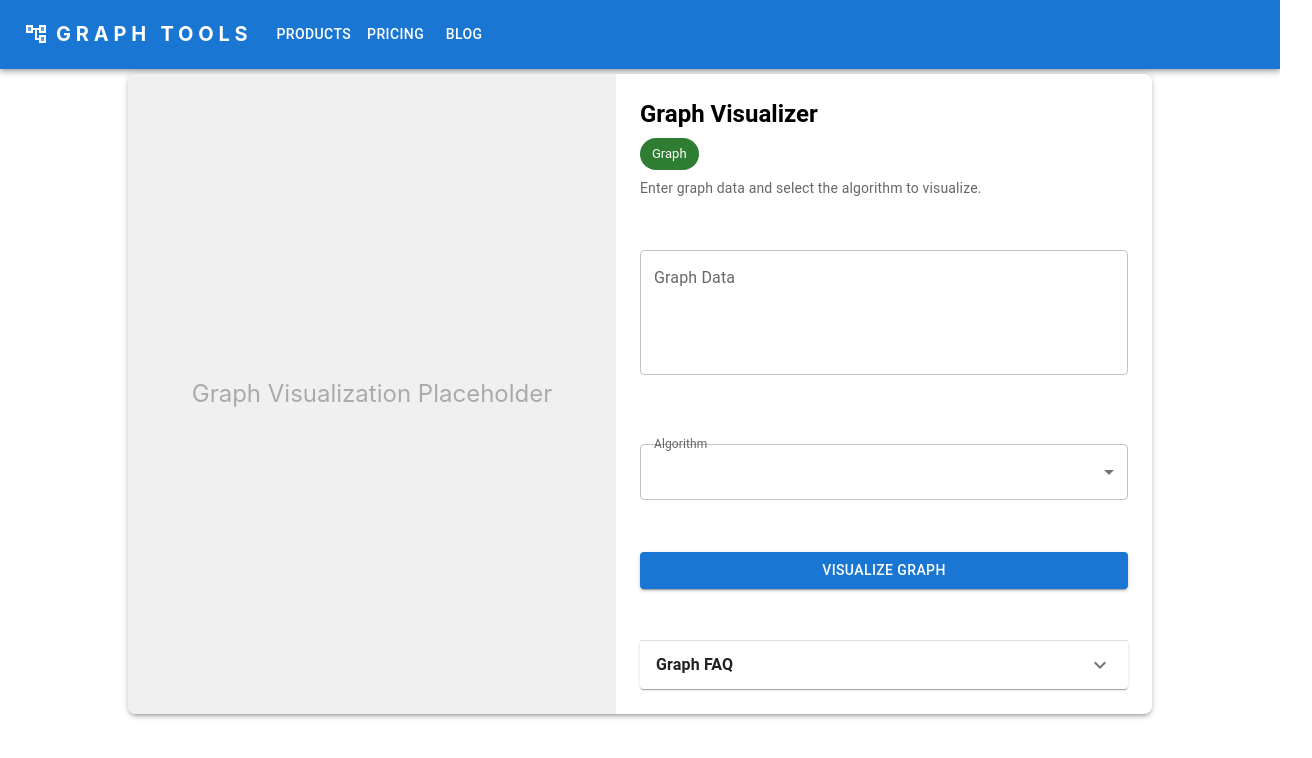
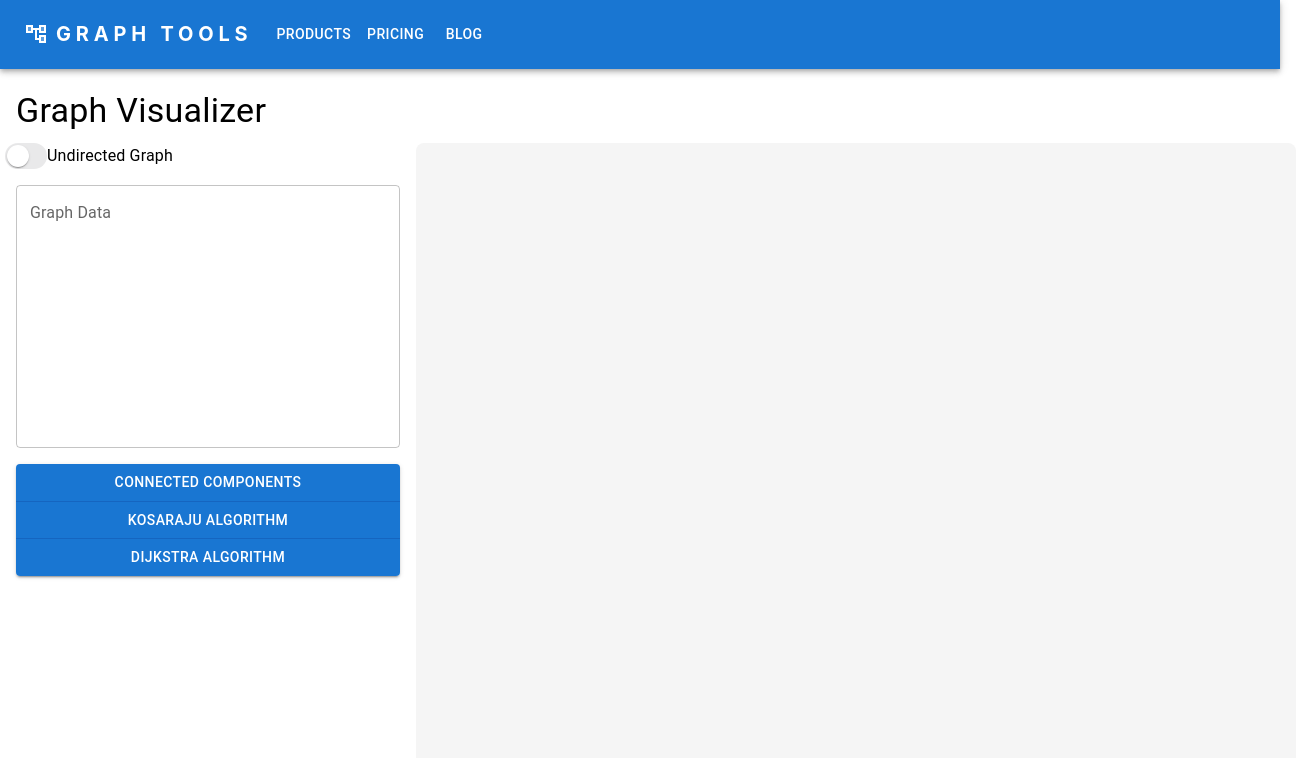
Before and after one commit to madhukar666/graph-tools, a React (Create React App) app: page / in a window 1280 px wide. Shown: the top 758 px of the page, 1312 px wide, since content can reach past the window. Built offline with nearby package versions, Linux system fonts and the light colour scheme.

Commit message:
graph visualization for connected components and strictly connected components

```diff
--- a/package.json
+++ b/package.json
@@ -13,9 +13,12 @@
     "@testing-library/react": "^13.4.0",
     "@testing-library/user-event": "^13.5.0",
     "bootstrap": "^5.3.3",
+    "browserify-zlib": "^0.2.0",
     "react": "^18.3.1",
     "react-dom": "^18.3.1",
     "react-scripts": "5.0.1",
+    "url": "^0.11.4",
+    "vis-network": "^9.1.9",
     "web-vitals": "^2.1.4"
   },
   "scripts": {
--- /dev/null
+++ b/src/Algorithms/GraphAlgorithms.js
@@ -0,0 +1,86 @@
+
+
+export function connectedComponents(edges, nodes, isdirected = false) {
+
+    const adj = new Array(nodes + 1).fill(null).map(() => []);
+    const visited = new Array(nodes + 1).fill(false);
+    edges.forEach(({ from, to }) => {
+        adj[from].push(to);
+        if (!isdirected) adj[to].push(from);
+    });
+    let componentId = 0;
+    let components = [];
+
+    function dfs(i) {
+        visited[i] = true;
+        components.push({ id: i, label: `${i}`, group: `${componentId}` });
+        adj[i].forEach(u => {
+            if (!visited[u]) dfs(u);
+        });
+    }
+    for (let i = 1; i <= nodes; i++) {
+        if (!visited[i]) {
+            componentId++;
+            dfs(i);
+        }
+    }
+    return components;
+};
+
+export function stronglyConnectedComponents(edges, n) {
+    // Create adjacency lists for the graph and its reverse
+    const graph = Array.from({ length: n + 1 }, () => []);
+    const reverseGraph = Array.from({ length: n + 1 }, () => []);
+
+    edges.forEach(({ from, to }) => {
+        graph[from].push(to);
+        reverseGraph[to].push(from);
+    });
+
+    const visited = new Array(n + 1).fill(false);
+    const stack = [];
+    let components = [];
+
+    // First DFS to fill the stack
+    function dfs1(v) {
+        visited[v] = true;
+        for (const w of graph[v]) {
+            if (!visited[w]) dfs1(w);
+        }
+        stack.push(v);
+    }
+
+    // Second DFS to find SCCs
+    function dfs2(v, componentId) {
+        visited[v] = true;
+        components.push({ id: v, label: `${v}`, group: `${componentId}` });
+        for (const w of reverseGraph[v]) {
+            if (!visited[w]) dfs2(w, componentId);
+        }
+    }
+
+    // First pass: fill the stack
+    for (let i = 1; i <= n; i++) {
+        if (!visited[i]) dfs1(i);
+    }
+
+    // Reset visited array for second pass
+    visited.fill(false);
+
+    // Second pass: find SCCs
+    let componentId = 0;
+    while (stack.length > 0) {
+        const v = stack.pop();
+        if (!visited[v]) {
+            componentId++;
+            dfs2(v, componentId);
+        }
+    }
+
+    return components;
+}
+
+export function dijkstra(edges, n) {
+
+    return n;
+}
--- a/src/components/GraphVisualizer.jsx
+++ b/src/components/GraphVisualizer.jsx
@@ -1,146 +1,103 @@
-import * as React from 'react';
-import { useState, useCallback, useRef } from "react";
-import { Box, TextField, Typography, Button, Select, MenuItem, InputLabel, FormControl, Accordion, AccordionSummary, AccordionDetails, Chip, CardMedia } from '@mui/material';
-import ExpandMoreIcon from '@mui/icons-material/ExpandMore';
-import { Alert } from '@mui/material';
-export default function GraphVisualizer() {
+import React, { useState, useRef, useEffect } from "react";
+import { Box, TextField, Typography, Button, FormControl, Alert, ButtonGroup } from '@mui/material';
+import FormControlLabel from '@mui/material/FormControlLabel';
+import { stronglyConnectedComponents, connectedComponents, dijkstra } from '../Algorithms/GraphAlgorithms';
+import { useGraphData } from '../hooks/useGraphData';
+import { useGraphVisualization } from '../hooks/useGraphVisualization';
+import { IOSSwitch } from '../components/IOSSwitch';
 
-    const [nodes, setNodes] = useState([]);
-    const [edges, setEdges] = useState([]);
-    const [graphData, setGraphData] = useState("");
+const GraphVisualizer = () => {
     const [directed, setDirected] = useState(false);
-    const [showPopup, setShowPopup] = useState(false);
     const [error, setError] = useState("");
+    // console.log(directed);
     const containerRef = useRef(null);
     const networkRef = useRef(null);
 
-    const parseData = useCallback(() => {
-        try {
-            const lines = graphData.trim().split("\n");
-            const numberOfNodes = parseInt(lines[0], 10);
+    const { graphData, setGraphData, nodes, edges, parseData } = useGraphData();
+    const { createNetwork, updateNetwork } = useGraphVisualization(containerRef, networkRef);
 
-            if (isNaN(numberOfNodes) || numberOfNodes <= 0) {
-                throw new Error("Invalid number of nodes");
-            }
+    useEffect(() => {
+        parseData();
+    }, [parseData]);
 
-            const parsedNodes = Array.from({ length: numberOfNodes }, (_, i) => ({
-                id: i + 1,
-                label: `${i + 1}`,
-                shape: "circle",
-            }));
+    useEffect(() => {
+        if (containerRef.current && nodes.length > 0) {
+            createNetwork(nodes, edges, directed);
+        }
+    }, [nodes, edges, createNetwork, directed]);
 
-            const parsedEdges = lines.slice(1).reduce((acc, line) => {
-                const [from, to, weight] = line.trim().split(/\s+/).map(Number);
-                if (isNaN(from) || isNaN(to) || from > numberOfNodes || to > numberOfNodes) {
-                    throw new Error(`Invalid edge: ${line}`);
-                }
-                //@ts-ignore
-                acc.push({ from, to, label: weight ? weight.toString() : "" });
-                return acc;
-            }, []);
-            //@ts-ignore
-            setNodes(parsedNodes);
-            setEdges(parsedEdges);
-            setError("");
-        } catch (err) {
-            //@ts-ignore
-            setError(err.message);
-            setNodes([]);
-            setEdges([]);
-        }
-    }, [graphData]);
-
-    const handleInputChange = (e) => {
-        setGraphData(e.target.value);
-    };
-    const handleVisualize = () => {
-        parseData();
+    const handleDirectedChange = (e) => {
+        const value = !directed;
+        setDirected(value);
+        createNetwork(nodes, edges, value);
     };
 
+    const runAlgorithm = (algorithm, algorithmName) => {
+        try {
+            const result = algorithm(edges, nodes.length, directed);
+            console.log(result);
+            if (!Array.isArray(result) || result.length === 0) {
+                throw new Error(`Invalid result from ${algorithmName}`);
+            }
+            if (algorithmName === "Dijkstra Algorithm") {
+                updateNetwork(result.nodes, result.edges, directed);
+            } else {
+                updateNetwork(result, edges, directed);
+            }
+        } catch (error) {
+            console.error(`Error in ${algorithmName}:`, error);
+            setError(`Error running ${algorithmName}: ${error.message}`);
+        }
+    };
+
+    const handleConnectedComponents = () => runAlgorithm(connectedComponents, "Connected Components");
+    const handleStronglyConnectedComponents = () => runAlgorithm(stronglyConnectedComponents, "Strongly Connected Components");
+    const handleDijkstra = () => runAlgorithm(dijkstra, "Dijkstra Algorithm");
+
+    const buttons = [
+        <Button key="cc" onClick={handleConnectedComponents}>Connected Components</Button>,
+        <Button key="scc" onClick={handleStronglyConnectedComponents}>Kosaraju Algorithm</Button>,
+        <Button key="dijkstra" onClick={handleDijkstra}>Dijkstra Algorithm</Button>,
+    ];
+
     return (
-        <Box
-            sx={{
-                display: 'flex',
-                width: '80vw',
-                height: '80vh',
-                marginTop: '5vh',
-                m: 'auto',
-                boxShadow: 3,
-                borderRadius: 2,
-                overflow: 'hidden',
-                backgroundColor: 'white',
-            }}
-        >
-            {/* Left Side (Graph Rendering Area) */}
-            <Box sx={{ position: 'relative', width: '50%', bgcolor: '#f0f0f0' }}>
-                <CardMedia
-                    component="div"
-                    sx={{ height: '100%', display: 'flex', alignItems: 'center', justifyContent: 'center', fontSize: '1.5rem', color: '#aaa' }}
-                >
-                    {nodes.length > 0 ? `Graph with ${nodes.length} nodes and ${edges.length} edges` : 'Graph Visualization Placeholder'}
-                </CardMedia>
-            </Box>
-
-            {/* Right Side (Graph Controls) */}
-            <Box sx={{ p: 3, display: 'flex', flexDirection: 'column', justifyContent: 'space-between', width: '50%' }}>
-                {/* Header and Information */}
-                <Box>
-                    <Typography variant="h5" fontWeight="bold">Graph Visualizer</Typography>
-                    <Box sx={{ display: 'flex', alignItems: 'center', gap: 1, my: 1 }}>
-                        <Chip label="Graph" color="success" />
-                    </Box>
-                    <Typography variant="body2" color="text.secondary">Enter graph data and select the algorithm to visualize.</Typography>
-                </Box>
-
-                {/* Input Field for Graph Data */}
-                <Box sx={{ my: 2 }}>
+        <Box sx={{ display: "flex", flexDirection: "column", height: '100vh', width: '100vw', p: 2 }}>
+            <Typography variant="h4" gutterBottom>Graph Visualizer</Typography>
+            <Box sx={{ display: "flex", flex: 1, gap: 2 }}>
+                <Box sx={{ width: '30%', display: 'flex', flexDirection: 'column', gap: 2 }}>
+                    <FormControlLabel
+                        control={<IOSSwitch checked={directed} onChange={handleDirectedChange} />}
+                        label={directed ? "Directed Graph" : "Undirected Graph"}
+                    />
                     <TextField
-                        id="input-graph"
                         label="Graph Data"
                         multiline
-                        rows={4}
+                        rows={10}
                         fullWidth
-                        onChange={handleInputChange}
+                        variant="outlined"
                         value={graphData}
-                        variant="outlined"
+                        onChange={(e) => setGraphData(e.target.value)}
                     />
+                    <FormControl fullWidth>
+                        <ButtonGroup
+                            orientation="vertical"
+                            aria-label="Vertical button group"
+                            variant="contained"
+                            className="mt-2"
+                        >
+                            {buttons}
+                        </ButtonGroup>
+                    </FormControl>
+                    {error && <Alert severity="error">{error}</Alert>}
                 </Box>
-                {
-                    error && <Alert severity="error">{error}</Alert>
-                }
-                {/* Dropdowns for additional options (similar to algorithm selection) */}
-                <Box sx={{ display: 'flex', gap: 2, my: 2 }}>
-                    <FormControl fullWidth>
-                        <InputLabel>Algorithm</InputLabel>
-                        <Select defaultValue="Select Algorithm">
-                            <MenuItem value="CC">Connected Components</MenuItem>
-                            <MenuItem value="DFS">Strongly Connected Components</MenuItem>
-                            <MenuItem value="Dijkstra">Dijkstra's Algorithm</MenuItem>
-                        </Select>
-                    </FormControl>
-                </Box>
-
-                {/* Button to start graph visualization */}
-                <Button variant="contained" color="primary" fullWidth onClick={handleVisualize}>
-                    Visualize Graph
-                </Button>
-
-                {/* Accordion Section for Additional Info or FAQs */}
-                <Accordion sx={{ mt: 2 }}>
-                    <AccordionSummary
-                        expandIcon={<ExpandMoreIcon />}
-                        aria-controls="panel1a-content"
-                        id="panel1a-header"
-                    >
-                        <Typography fontWeight="bold">Graph FAQ</Typography>
-                    </AccordionSummary>
-                    <AccordionDetails>
-                        <Typography>
-                            Provide information about how to enter graph data, what algorithms are available, etc.
-                        </Typography>
-                    </AccordionDetails>
-                </Accordion>
+                <Box
+                    sx={{ flex: 1, borderRadius: 2, backgroundColor: "whitesmoke" }}
+                    className={"border border-2 border-dark bg-dark"}
+                    ref={containerRef}
+                />
             </Box>
         </Box>
     );
 }
+
+export default GraphVisualizer;
--- /dev/null
+++ b/src/components/IOSSwitch.js
@@ -0,0 +1,53 @@
+import { styled } from '@mui/material/styles';
+import Switch from '@mui/material/Switch';
+
+export const IOSSwitch = styled((props) => (
+    <Switch focusVisibleClassName=".Mui-focusVisible" disableRipple {...props} />
+))(({ theme }) => ({
+    width: 42,
+    height: 26,
+    padding: 0,
+    '& .MuiSwitch-switchBase': {
+        padding: 0,
+        margin: 2,
+        transitionDuration: '300ms',
+        '&.Mui-checked': {
+            transform: 'translateX(16px)',
+            color: '#fff',
+            '& + .MuiSwitch-track': {
+                backgroundColor: theme.palette.mode === 'dark' ? '#2ECA45' : '#65C466',
+                opacity: 1,
+                border: 0,
+            },
+            '&.Mui-disabled + .MuiSwitch-track': {
+                opacity: 0.5,
+            },
+        },
+        '&.Mui-focusVisible .MuiSwitch-thumb': {
+            color: '#33cf4d',
+            border: '6px solid #fff',
+        },
+        '&.Mui-disabled .MuiSwitch-thumb': {
+            color:
+                theme.palette.mode === 'light'
+                    ? theme.palette.grey[100]
+                    : theme.palette.grey[600],
+        },
+        '&.Mui-disabled + .MuiSwitch-track': {
+            opacity: theme.palette.mode === 'light' ? 0.7 : 0.3,
+        },
+    },
+    '& .MuiSwitch-thumb': {
+        boxSizing: 'border-box',
+        width: 22,
+        height: 22,
+    },
+    '& .MuiSwitch-track': {
+        borderRadius: 26 / 2,
+        backgroundColor: theme.palette.mode === 'light' ? '#E9E9EA' : '#39393D',
+        opacity: 1,
+        transition: theme.transitions.create(['background-color'], {
+            duration: 500,
+        }),
+    },
+}));
--- a/src/components/NavBar.jsx
+++ b/src/components/NavBar.jsx
@@ -10,7 +10,6 @@ import Container from '@mui/material/Container';
 import Button from '@mui/material/Button';
 import MenuItem from '@mui/material/MenuItem';
 import AccountTreeTwoToneIcon from '@mui/icons-material/AccountTreeTwoTone';
-import { Margin } from '@mui/icons-material';
 const pages = ['Products', 'Pricing', 'Blog'];
 
 function ResponsiveAppBar() {
--- /dev/null
+++ b/src/hooks/useGraphData.js
@@ -0,0 +1,42 @@
+import { useState, useCallback } from 'react';
+
+export const useGraphData = () => {
+    const [nodes, setNodes] = useState([]);
+    const [edges, setEdges] = useState([]);
+    const [graphData, setGraphData] = useState("");
+
+    const parseData = useCallback(() => {
+        try {
+            const lines = graphData.trim().split("\n");
+            const numberOfNodes = parseInt(lines[0], 10);
+
+            if (isNaN(numberOfNodes) || numberOfNodes <= 0) {
+                throw new Error("Invalid number of nodes");
+            }
+
+            const parsedNodes = Array.from({ length: numberOfNodes }, (_, i) => ({
+                id: i + 1,
+                label: `${i + 1}`,
+                shape: "circle",
+                group: "0"
+            }));
+
+            const parsedEdges = lines.slice(1).map(line => {
+                const [from, to] = line.trim().split(/\s+/).map(Number);
+                if (isNaN(from) || isNaN(to) || from > numberOfNodes || to > numberOfNodes) {
+                    throw new Error(`Invalid edge: ${line}`);
+                }
+                return { from, to };
+            });
+
+            setNodes(parsedNodes);
+            setEdges(parsedEdges);
+        } catch (err) {
+            console.error(err.message);
+            setNodes([]);
+            setEdges([]);
+        }
+    }, [graphData]);
+
+    return { graphData, setGraphData, nodes, edges, parseData };
+};
--- /dev/null
+++ b/src/hooks/useGraphVisualization.js
@@ -0,0 +1,68 @@
+import { useCallback } from 'react';
+import { Network } from "vis-network/standalone";
+import { DataSet } from "vis-data";
+export const useGraphVisualization = (containerRef, networkRef) => {
+    const createNetwork = useCallback((nodes, edges, directed) => {
+        const edge = directed === true ? true : false;
+
+        console.log(edge)
+        const data = {
+            nodes: new DataSet(nodes),
+            edges: new DataSet(edges),
+        };
+        const options = {
+            autoResize: true,
+            height: "500px",
+            width: "100%",
+            physics: { enabled: true },
+            nodes: {
+                shape: "circle",
+                size: 50,
+                font: { size: 30, color: "black" },
+                borderWidth: 2,
+            },
+            interaction: {
+                dragView: false,
+                dragNodes: true,
+                zoomView: false
+            },
+            edges: {
+                arrows: { to: { enabled: edge, scaleFactor: 1 } }
+                ,
+                color: { color: "#4a5568" },
+                width: 2,
+                smooth: { enabled: false, type: 'curvedCW', roundness: 0.2 },
+                length: 200
+            }
+        }
+        if (networkRef.current != null) {
+            networkRef.current = null;
+            // networkRef.current.destroy();
+
+            networkRef.current = new Network(containerRef.current, data, options);
+            networkRef.current.setSize("100%", "500px");
+        }
+        else {
+            networkRef.current = new Network(containerRef.current, data, options);
+            networkRef.current.setSize("100%", "500px");
+        }
+
+    }, [containerRef, networkRef]);
+
+    const updateNetwork = useCallback((updatedNodes, updatedEdges, directed) => {
+        const data = {
+            nodes: new DataSet(updatedNodes),
+            edges: new DataSet(updatedEdges),
+        };
+        if (networkRef.current) {
+            networkRef.current.setData(data);
+            networkRef.current.setOptions({
+                edges: { arrows: { to: { enabled: directed } } }
+            });
+        }
+    }, [networkRef]);
+
+
+
+    return { createNetwork, updateNetwork };
+};
```
Also changed, not shown: src/constants/graphStyles.js (added, +11 -0 lines), 1 other file (tests, documents, lock files or other folders).
